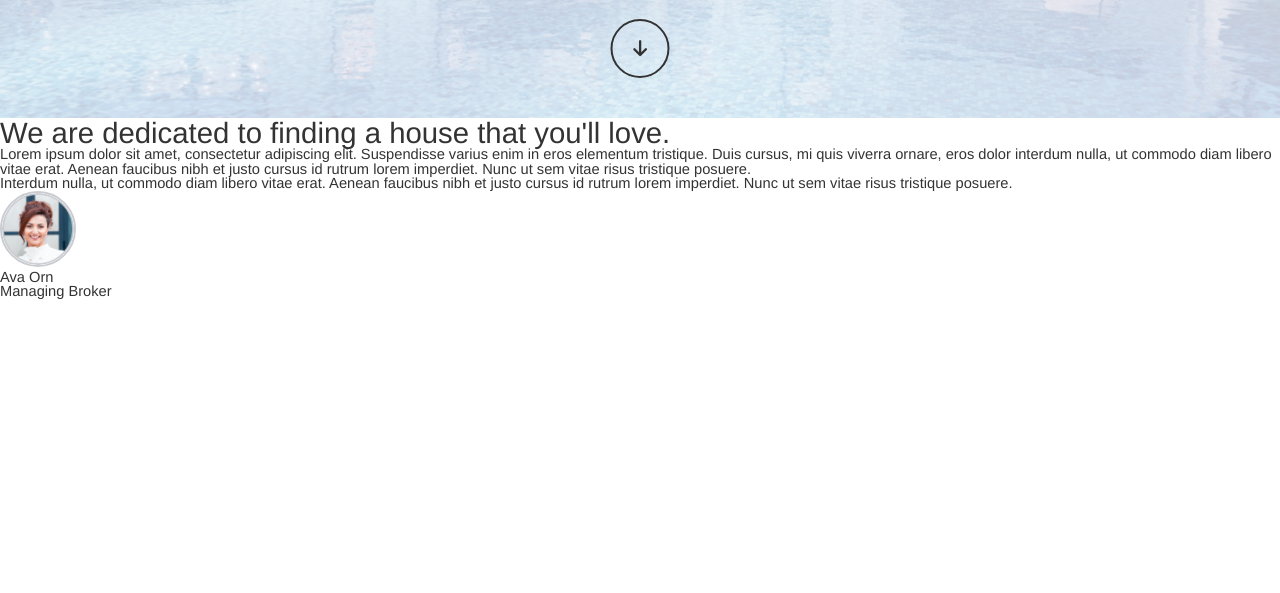
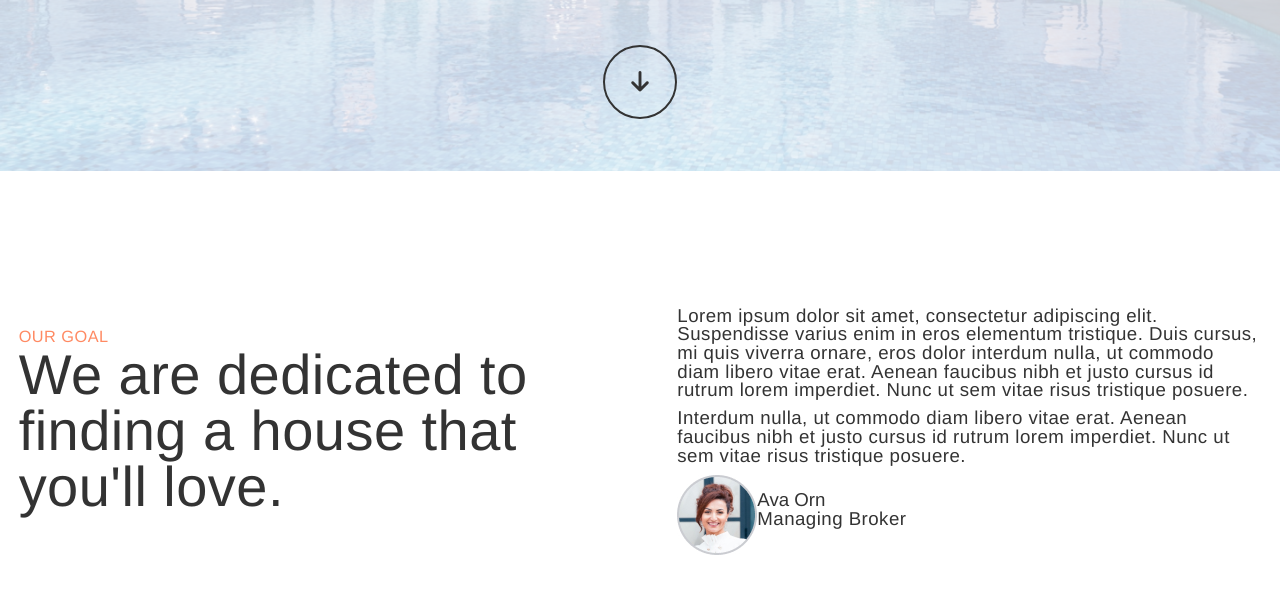
Before and after one commit to sophorey/estate, a website built with webpack: page src/index.html in a window 1280 px wide. Shown: the part 543-1136 px from the top of the page. Before the commit the page ends 842 px from the top, so only its background shows below. Built offline with nearby package versions, Linux system fonts and the light colour scheme.

Commit message:
feat: add 'our goal' section

```diff
--- a/src/index.html
+++ b/src/index.html
@@ -15,19 +15,22 @@
 </head>
 
 <body>
+    <nav id="nav">
         <div class="wrapper">
-        <nav id="nav">
+            <div class="grid">
                 <a href="#" class="logo">
                     <img src="./images/logo.svg" alt="logo">
                 </a>
                 <ul class="menu">
                     <li><a href="#list">listings</a></li>
-                <li><a href="#newsroom">newsroom</a></li>
+                    <li><a href="#newsroom">newsroom</a>
+                    </li>
                     <li><a href="#contact">contact</a></li>
                     <li><a href="#team">our team</a></li>
                 </ul>
+            </div>
+        </div>
     </nav>
-    </div>
 
 
     <section id="welcome">
@@ -53,25 +56,51 @@
 
 
     <section id="our-goal">
-        <h1>We are dedicated to finding a house that you'll
-            love.</h1>
-        <section></section>
-        <p>Lorem ipsum dolor sit amet, consectetur
-            adipiscing elit. Suspendisse varius enim in eros
-            elementum tristique. Duis cursus, mi quis
-            viverra ornare, eros dolor interdum nulla, ut
-            commodo diam libero vitae erat. Aenean faucibus
-            nibh et justo cursus id rutrum lorem imperdiet.
-            Nunc ut sem vitae risus tristique posuere.</p>
-        <P>Interdum nulla, ut commodo diam libero vitae
-            erat. Aenean faucibus nibh et justo cursus id
-            rutrum lorem imperdiet. Nunc ut sem vitae risus
+        <div class="wrapper">
+            <div class="grid">
+                <h2>We are dedicated to finding a house that
+                    you'll
+                    love.</h2>
+                <section>
+                    <p>Lorem ipsum dolor sit amet,
+                        consectetur
+                        adipiscing elit. Suspendisse varius
+                        enim
+                        in
+                        eros
+                        elementum tristique. Duis cursus, mi
+                        quis
+                        viverra ornare, eros dolor interdum
+                        nulla,
+                        ut
+                        commodo diam libero vitae erat.
+                        Aenean
+                        faucibus
+                        nibh et justo cursus id rutrum lorem
+                        imperdiet.
+                        Nunc ut sem vitae risus tristique
+                        posuere.
+                    </p>
+                    <P>Interdum nulla, ut commodo diam
+                        libero
+                        vitae
+                        erat. Aenean faucibus nibh et justo
+                        cursus
+                        id
+                        rutrum lorem imperdiet. Nunc ut sem
+                        vitae
+                        risus
                         tristique posuere.</P>
                     <div class="worker">
-            <img src="./images/worker.jpg" alt="worker">
+                        <img src="./images/worker.jpg"
+                            alt="worker">
                         <div class="caption">
                             <header>Ava Orn</header>
                             <p>Managing Broker</p>
+                        </div>
+                    </div>
+                </section>
+
             </div>
         </div>
     </section>
--- a/src/sass/components/_worker.scss
+++ b/src/sass/components/_worker.scss
@@ -1,8 +1,13 @@
 .worker {
-  img {
-    width: 4.93rem;
-    height: 4.93rem;
-    border-radius: 50%;
-    border: solid 2px var(--color-border);
+  display: flex;
+  align-items: center;
+
+  .worker {
+    img {
+      width: 4.93rem;
+      height: 4.93rem;
+      border-radius: 50%;
+      border: solid 2px var(--color-border);
+    }
   }
 }
--- a/src/sass/layout/_nav.scss
+++ b/src/sass/layout/_nav.scss
@@ -1,6 +1,8 @@
 @use "../libs/breakpoints";
 
 #nav {
+  .grid {
+    padding: 1rem;
     height: 4.125rem;
     justify-content: space-between;
     display: flex;
@@ -29,3 +31,4 @@
       }
     }
   }
+}
--- a/src/sass/layout/_our-goal.scss
+++ b/src/sass/layout/_our-goal.scss
@@ -1,3 +1,38 @@
+@use "../libs/breakpoints";
+
 #our-goal {
-  padding: 6.25rem auto;
+  padding: 6.25rem 0;
+
+  .grid {
+    padding: 1rem;
+    display: grid;
+    grid-template-columns: 1fr 1fr;
+    grid-gap: 4rem;
+    align-items: center;
+
+    @include breakpoints.sm {
+      grid-template-columns: 1fr;
+    }
+
+    h2 {
+      position: relative;
+      &:before {
+        content: "our goal";
+        text-transform: uppercase;
+        position: absolute;
+        top: -1rem;
+        left: 0;
+        color: var(--color-fg-accent);
+        font-size: 0.875rem;
+      }
+    }
+
+    p,
+    h2 {
+      letter-spacing: 0.025rem;
+    }
+    p {
+      margin-bottom: 0.5rem;
+    }
+  }
 }
--- a/src/sass/layout/_wrapper.scss
+++ b/src/sass/layout/_wrapper.scss
@@ -3,17 +3,12 @@
 .wrapper {
   width: 100%;
   margin: 0 auto;
+  max-width: 72rem; // 1151 px
 
-  @include breakpoints.lg {
-    max-width: 72rem;
-  }
-  @include breakpoints.md {
-    max-width: 72rem;
-  }
   @include breakpoints.sm {
-    max-width: 72rem;
+    max-width: 48rem;
   }
   @include breakpoints.xs {
-    max-width: 72rem;
+    max-width: 27rem;
   }
 }
```
Also changed, not shown: src/sass/libs/_breakpoints.scss (+4 -4 lines). Lines whose indentation alone changed are shown as unchanged.
